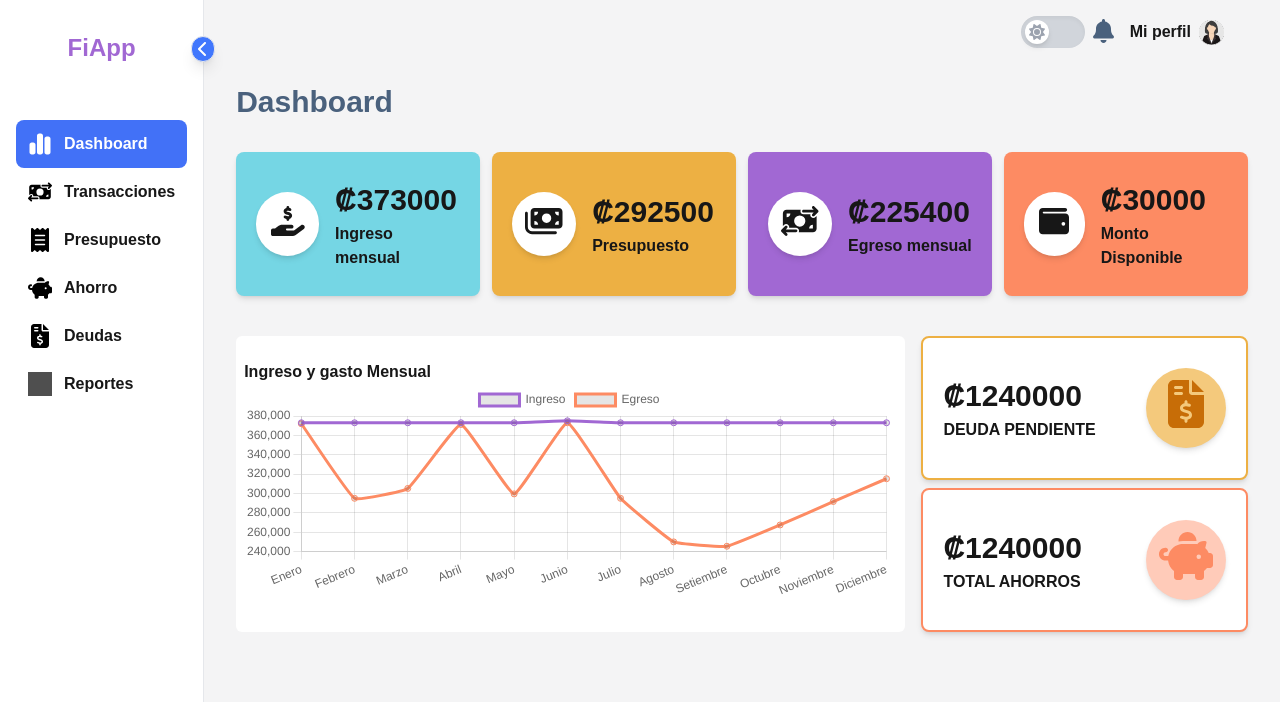
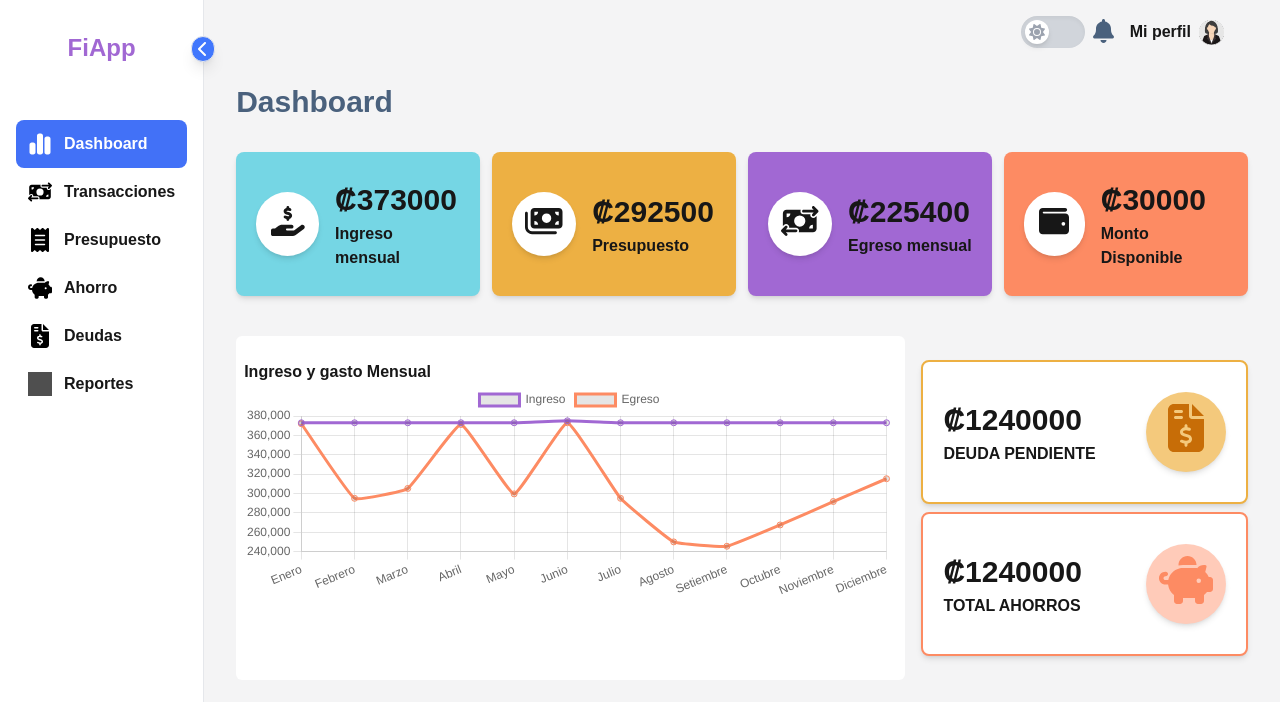
Before and after one commit to Jeim05/personal-finance-app, a Next.js app: page / in a window 1280 px wide. Shown: the top 702 px of the page. Built offline with nearby package versions, Linux system fonts and the light colour scheme; grey boxes are pictures that could not be loaded.

Commit message:
Update SecondSection.tsx

```diff
--- a/components/dashboard/SecondSection.tsx
+++ b/components/dashboard/SecondSection.tsx
@@ -9,7 +9,9 @@ export default function SecondSection() {
         <div className="col-span-2 bg-white rounded-md">
           <LineChartUtility />
         </div>
+        <div className='py-6 '>
         <SumaDeudaAhorro />
+        </div>
 
       </div>
     );
```
